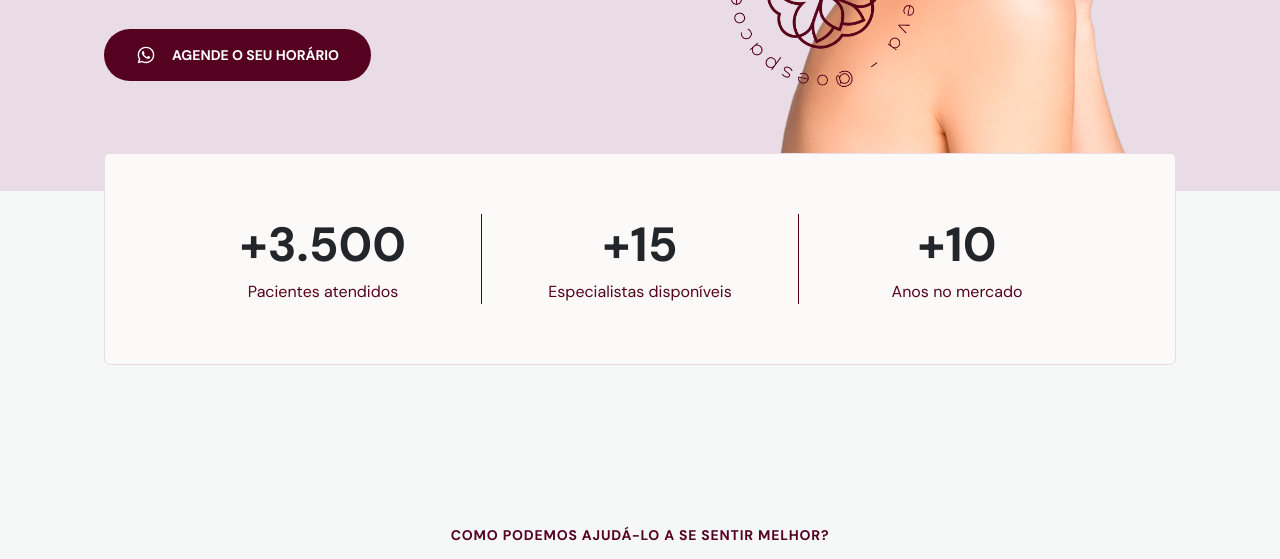
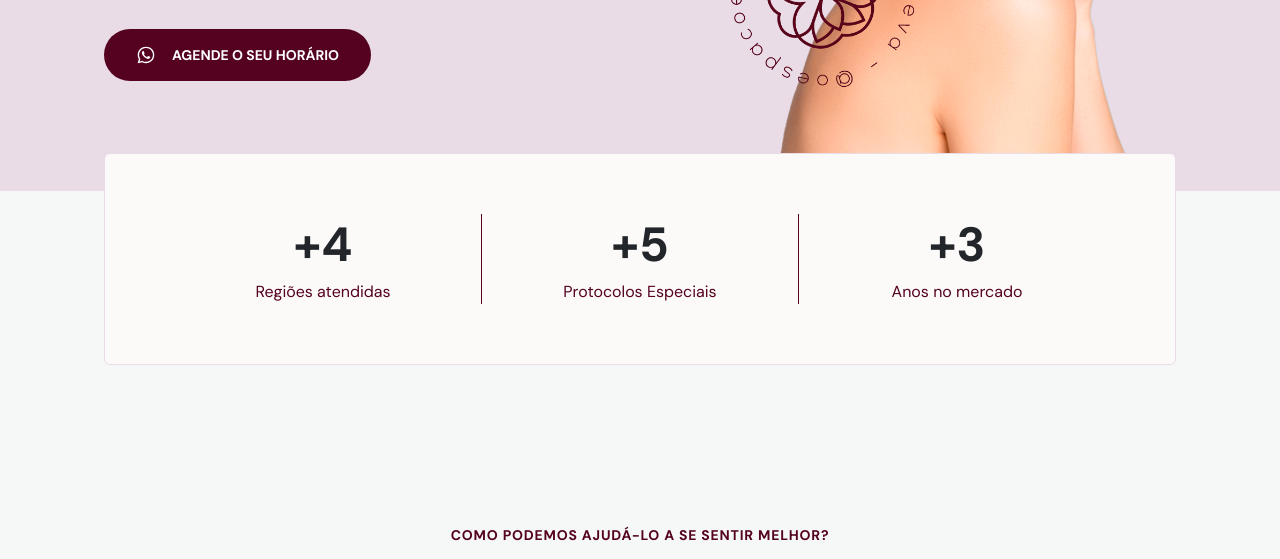
Before and after one commit to guylhermed/site-espaco-eleva, a plain HTML site: page index.html in a window 1280 px wide. Shown: the part 505-1064 px from the top of the page. Drawn offline with nearby package versions, Linux system fonts and the light colour scheme.

Commit message:
Status corrigido

```diff
--- a/index.html
+++ b/index.html
@@ -283,15 +283,15 @@
 
         <div class="stats">
           <div class="stat">
-            <h3>+3.500</h3>
-            <p>Pacientes atendidos</p>
+            <h3>+4</h3>
+            <p>Regiões atendidas</p>
           </div>
           <div class="stat">
-            <h3>+15</h3>
-            <p>Especialistas disponíveis</p>
+            <h3>+5</h3>
+            <p>Protocolos Especiais</p>
           </div>
           <div class="stat">
-            <h3>+10</h3>
+            <h3>+3</h3>
             <p>Anos no mercado</p>
           </div>
         </div>
```
